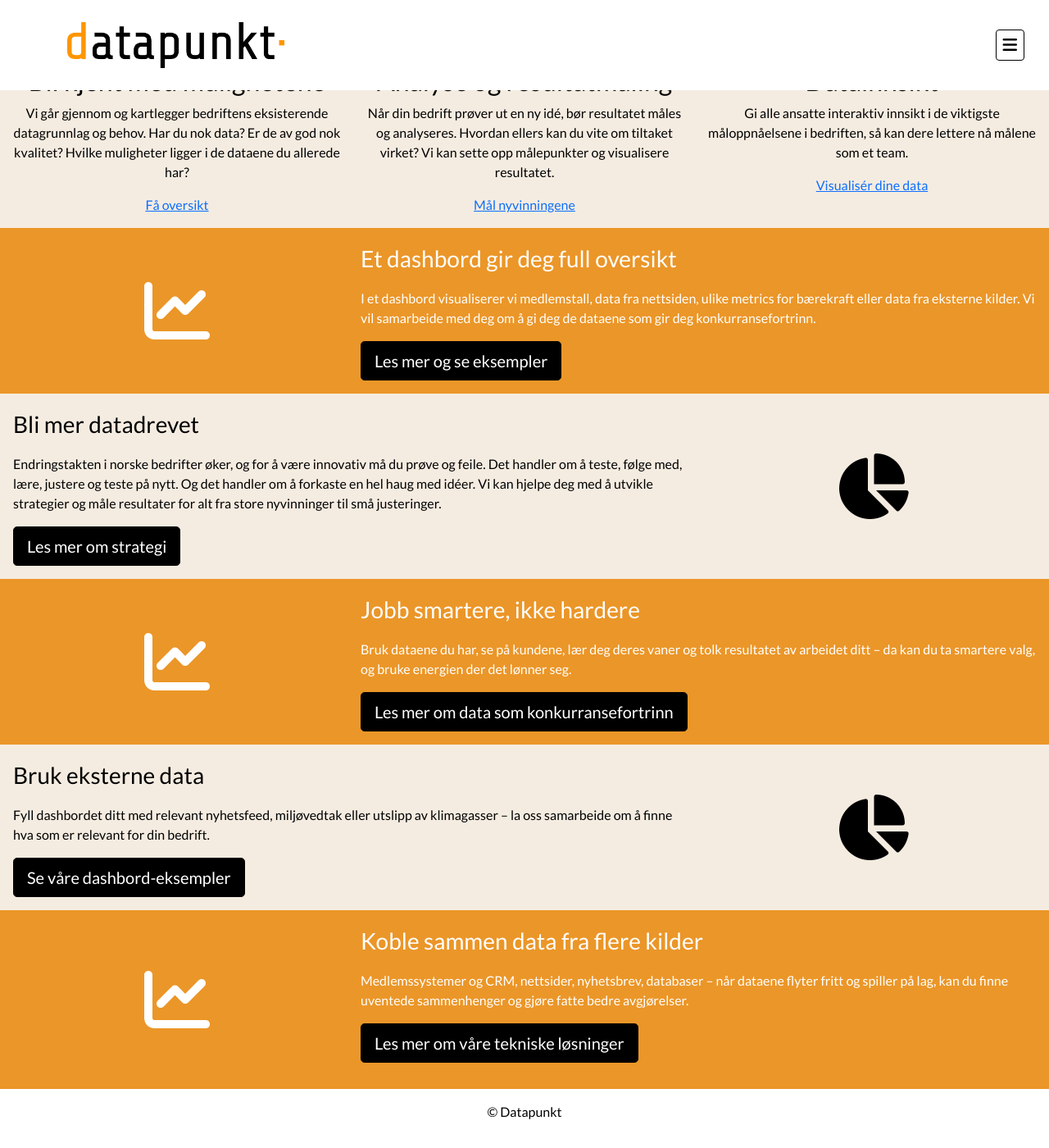
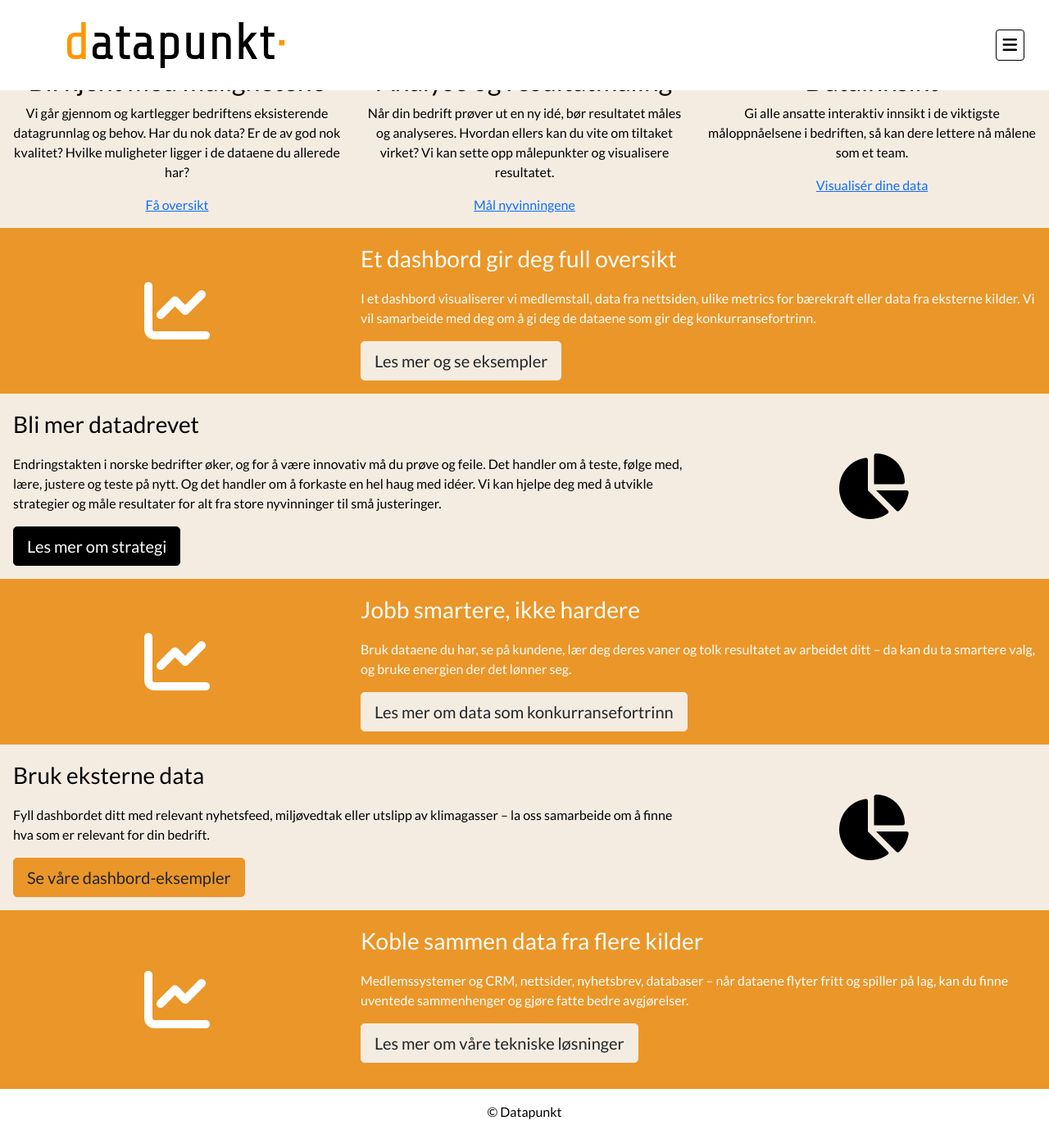
Before and after one commit to xibriz/datapunkt, a Jekyll site: the page built from docs/index.markdown, in a window 1280 px wide and 1400 px high, scrolled down 856 px. Shown: the whole window at 82% size. Built offline with Jekyll 4.4.1, drawn with Linux system fonts in a browser that asks for light colours; nearby versions of some CDN libraries; our own code applies the rules of GitHub Pages for plain Markdown files.

Commit message:
content and style

```diff
--- a/docs/_layouts/default.html
+++ b/docs/_layouts/default.html
@@ -102,7 +102,7 @@
                     Et dashbord gir deg full oversikt
                 </p>
                 <p>I et dashbord visualiserer vi medlemstall, data fra nettsiden, ulike metrics for bærekraft eller data fra eksterne kilder. Vi vil samarbeide med deg om å gi deg de dataene som gir deg konkurransefortrinn.</p>
-                <button type="button" class="btn btn-primary btn-lg">Les mer og se eksempler</button>
+                <button type="button" class="btn btn-odd btn-lg">Les mer og se eksempler</button>
             </div>
         </div>
     </div>
@@ -136,7 +136,7 @@
                     Jobb smartere, ikke hardere
                 </p>
                 <p>Bruk dataene du har, se på kundene, lær deg deres vaner og tolk resultatet av arbeidet ditt – da kan du ta smartere valg, og bruke energien der det lønner seg.</p>
-                <button type="button" class="btn btn-primary btn-lg">Les mer om data som konkurransefortrinn</button>
+                <button type="button" class="btn btn-odd btn-lg">Les mer om data som konkurransefortrinn</button>
             </div>
         </div>
     </div>
@@ -148,7 +148,7 @@
                     Bruk eksterne data
                 </p>
                 <p>Fyll dashbordet ditt med relevant nyhetsfeed, miljøvedtak eller utslipp av klimagasser – la oss samarbeide om å finne hva som er relevant for din bedrift.</p>
-                <button type="button" class="btn btn-primary btn-lg">Se våre dashbord-eksempler</button>
+                <button type="button" class="btn btn-even btn-lg">Se våre dashbord-eksempler</button>
             </div>
             <div class="col-4">
                 <div class="d-flex align-items-center justify-content-center">
@@ -170,7 +170,7 @@
                     Koble sammen data fra flere kilder
                 </p>
                 <p>Medlemssystemer og CRM, nettsider, nyhetsbrev, databaser – når dataene flyter fritt og spiller på lag, kan du finne uventede sammenhenger og gjøre fatte bedre avgjørelser.</p>
-                <button type="button" class="btn btn-primary btn-lg">Les mer om våre tekniske løsninger</button>
+                <button type="button" class="btn btn-odd btn-lg">Les mer om våre tekniske løsninger</button>
                 <p></p>
             </div>
         </div>
--- a/docs/assets/styles/style.css
+++ b/docs/assets/styles/style.css
@@ -25,6 +25,16 @@ body {
 .btn-primary {
     background-color: #000000;
     border-color: #000000;
+}
+
+.btn-even {
+    background-color: #EB9628;
+    border-color: #EB9628;
+}
+
+.btn-odd {
+    background-color: #F5ECE1;
+    border-color: #F5ECE1;
 }
 
 .navbar {
```
